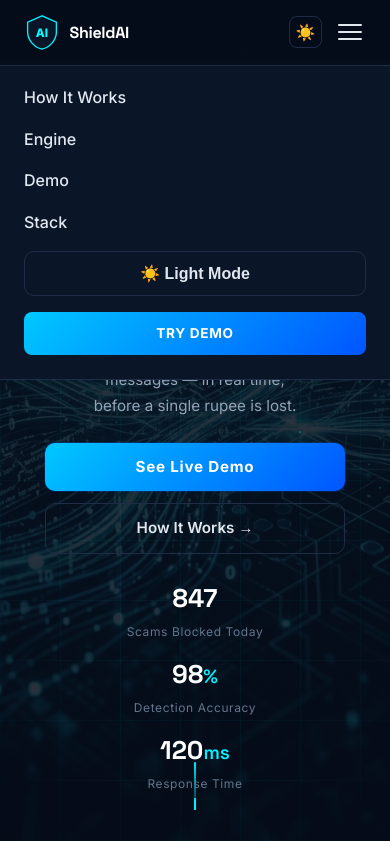
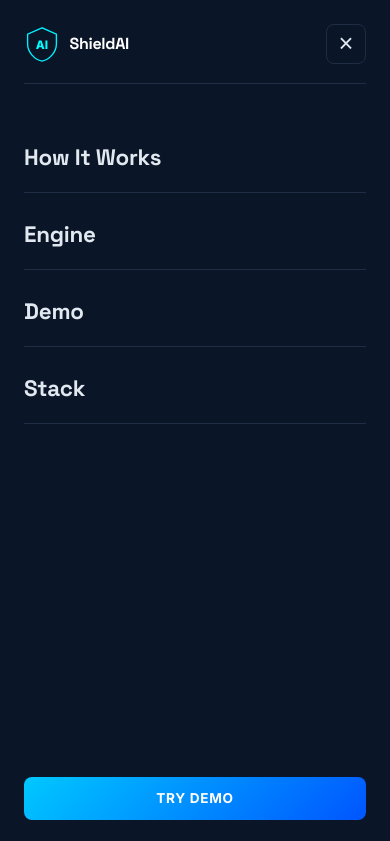
Before and after one commit to dhairyabh/ShieldAI, a plain HTML site: page index.html in a window 390 px wide. Both pictures are taken after a click on the button "Menu". Shown: the top 841 px of the page. Drawn offline with Linux system fonts and the light colour scheme.

Commit message:
Mobile menu: fullscreen slide-in overlay, remove duplicate theme toggle

```diff
--- a/app.js
+++ b/app.js
@@ -30,12 +30,22 @@ window.addEventListener('scroll', () => {
 // ── Hamburger menu ──────────────────────────
 const hamburger = document.getElementById('hamburger');
 const mobileMenu = document.getElementById('mobileMenu');
-if (hamburger && mobileMenu) {
-  hamburger.addEventListener('click', () => {
-    mobileMenu.classList.toggle('open');
-  });
+const mobileClose = document.getElementById('mobileClose');
+
+function openMobileMenu() {
+  mobileMenu.classList.add('open');
+  document.body.style.overflow = 'hidden';
+}
+function closeMobileMenu() {
+  mobileMenu.classList.remove('open');
+  document.body.style.overflow = '';
+}
+
+if (hamburger) hamburger.addEventListener('click', openMobileMenu);
+if (mobileClose) mobileClose.addEventListener('click', closeMobileMenu);
+if (mobileMenu) {
   mobileMenu.querySelectorAll('a').forEach(a => {
-    a.addEventListener('click', () => mobileMenu.classList.remove('open'));
+    a.addEventListener('click', closeMobileMenu);
   });
 }
 
@@ -298,7 +308,6 @@ function updateLiveCounter() {
 // ── Theme Toggle ───────────────────────────────
 function initThemeToggle() {
   const toggleBtn = document.getElementById('themeToggle');
-  const mobileToggleBtn = document.getElementById('mobileThemeToggle');
   const sunIcon = toggleBtn?.querySelector('.icon-sun');
   const moonIcon = toggleBtn?.querySelector('.icon-moon');
 
@@ -309,27 +318,19 @@ function initThemeToggle() {
       sunIcon.style.display = 'none';
       moonIcon.style.display = 'inline';
     }
-    if (mobileToggleBtn) {
-      mobileToggleBtn.innerHTML = '🌙 Dark Mode';
-    }
   }
 
   function toggleTheme() {
     document.body.classList.toggle('light-theme');
     const isLight = document.body.classList.contains('light-theme');
     localStorage.setItem('theme', isLight ? 'light' : 'dark');
-
     if (sunIcon && moonIcon) {
       sunIcon.style.display = isLight ? 'none' : 'inline';
       moonIcon.style.display = isLight ? 'inline' : 'none';
     }
-    if (mobileToggleBtn) {
-      mobileToggleBtn.innerHTML = isLight ? '🌙 Dark Mode' : '☀️ Light Mode';
-    }
   }
 
   if (toggleBtn) toggleBtn.addEventListener('click', toggleTheme);
-  if (mobileToggleBtn) mobileToggleBtn.addEventListener('click', toggleTheme);
 }
 
 // ── Init ─────────────────────────────────────
--- a/index.html
+++ b/index.html
@@ -56,11 +56,19 @@
 
 <!-- Mobile Menu -->
 <div class="mobile-menu" id="mobileMenu">
-  <a href="#how-it-works" class="mobile-link">How It Works</a>
-  <a href="#engine" class="mobile-link">Engine</a>
-  <a href="#demo" class="mobile-link">Demo</a>
-  <a href="#stack" class="mobile-link">Stack</a>
-  <button class="mobile-theme-toggle" id="mobileThemeToggle">☀️ Light Mode</button>
+  <div class="mobile-menu-header">
+    <div class="nav-logo">
+      <div class="logo-icon"><svg viewBox="0 0 40 40" fill="none"><path d="M20 2L4 9V20C4 28.8 11.2 37.1 20 39C28.8 37.1 36 28.8 36 20V9L20 2Z" fill="url(#mGrad)" stroke="url(#mStroke)" stroke-width="1.5"/><text x="50%" y="56%" dominant-baseline="middle" text-anchor="middle" font-family="Inter" font-weight="800" font-size="13" fill="#0ff">AI</text><defs><linearGradient id="mGrad" x1="4" y1="2" x2="36" y2="39"><stop offset="0%" stop-color="#0a1628"/><stop offset="100%" stop-color="#0d2040"/></linearGradient><linearGradient id="mStroke" x1="4" y1="2" x2="36" y2="39"><stop offset="0%" stop-color="#00f0ff"/><stop offset="100%" stop-color="#0066ff"/></linearGradient></defs></svg></div>
+      <span class="logo-text">ShieldAI</span>
+    </div>
+    <button class="mobile-close" id="mobileClose" aria-label="Close Menu">&times;</button>
+  </div>
+  <nav class="mobile-nav">
+    <a href="#how-it-works" class="mobile-link">How It Works</a>
+    <a href="#engine" class="mobile-link">Engine</a>
+    <a href="#demo" class="mobile-link">Demo</a>
+    <a href="#stack" class="mobile-link">Stack</a>
+  </nav>
   <a href="#demo" class="btn-primary mobile-cta">TRY DEMO</a>
 </div>
 
--- a/style.css
+++ b/style.css
@@ -105,16 +105,66 @@ body.light-theme .navbar.scrolled {
 .hamburger { display: none; flex-direction: column; gap: 5px; background: none; border: none; cursor: pointer; padding: 4px; }
 .hamburger span { display: block; width: 24px; height: 2px; background: var(--text); border-radius: 2px; transition: 0.3s; }
 
-/* Mobile Menu */
+/* Mobile Menu — Full-screen slide-in overlay */
 .mobile-menu {
-  display: none; flex-direction: column; gap: 1rem;
-  position: fixed; top: 61px; left: 0; right: 0; z-index: 99;
-  background: var(--bg3); padding: 1.5rem;
+  display: flex;
+  flex-direction: column;
+  position: fixed;
+  top: 0; left: 0; right: 0; bottom: 0;
+  width: 100vw; height: 100vh;
+  z-index: 200;
+  background: var(--bg3);
+  padding: 1.5rem;
+  transform: translateX(100%);
+  transition: transform 0.35s cubic-bezier(0.4, 0, 0.2, 1);
+  overflow-y: auto;
+}
+.mobile-menu.open { transform: translateX(0); }
+
+.mobile-menu-header {
+  display: flex;
+  align-items: center;
+  justify-content: space-between;
+  margin-bottom: 2.5rem;
+  padding-bottom: 1.2rem;
   border-bottom: 1px solid var(--border);
 }
-.mobile-menu.open { display: flex; }
-.mobile-link { color: var(--text); text-decoration: none; font-weight: 500; }
-.mobile-cta { text-align: center; }
+
+.mobile-close {
+  background: transparent;
+  border: 1px solid var(--border);
+  color: var(--text);
+  font-size: 1.6rem;
+  line-height: 1;
+  width: 40px; height: 40px;
+  border-radius: 8px;
+  cursor: pointer;
+  display: flex;
+  align-items: center;
+  justify-content: center;
+  transition: all 0.2s;
+}
+.mobile-close:hover { background: var(--cyan-dim); border-color: var(--cyan); color: var(--cyan); }
+
+.mobile-nav {
+  display: flex;
+  flex-direction: column;
+  gap: 0.5rem;
+  flex: 1;
+}
+.mobile-link {
+  color: var(--text);
+  text-decoration: none;
+  font-size: 1.4rem;
+  font-weight: 700;
+  font-family: 'Space Grotesk', sans-serif;
+  padding: 1rem 0;
+  border-bottom: 1px solid var(--border);
+  transition: color 0.2s, padding-left 0.2s;
+  letter-spacing: -0.01em;
+}
+.mobile-link:hover { color: var(--cyan); padding-left: 0.5rem; }
+.mobile-cta { text-align: center; margin-top: 2rem; width: 100%; font-size: 1rem; padding: 1rem; }
 
 /* ── BUTTONS ── */
 .btn-primary {
```
